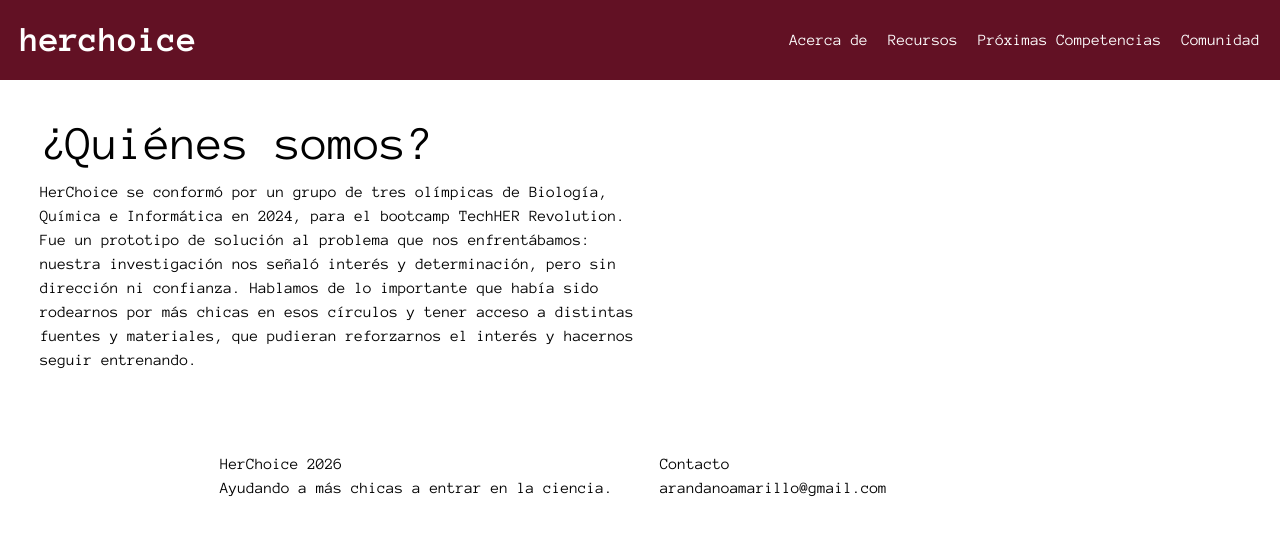
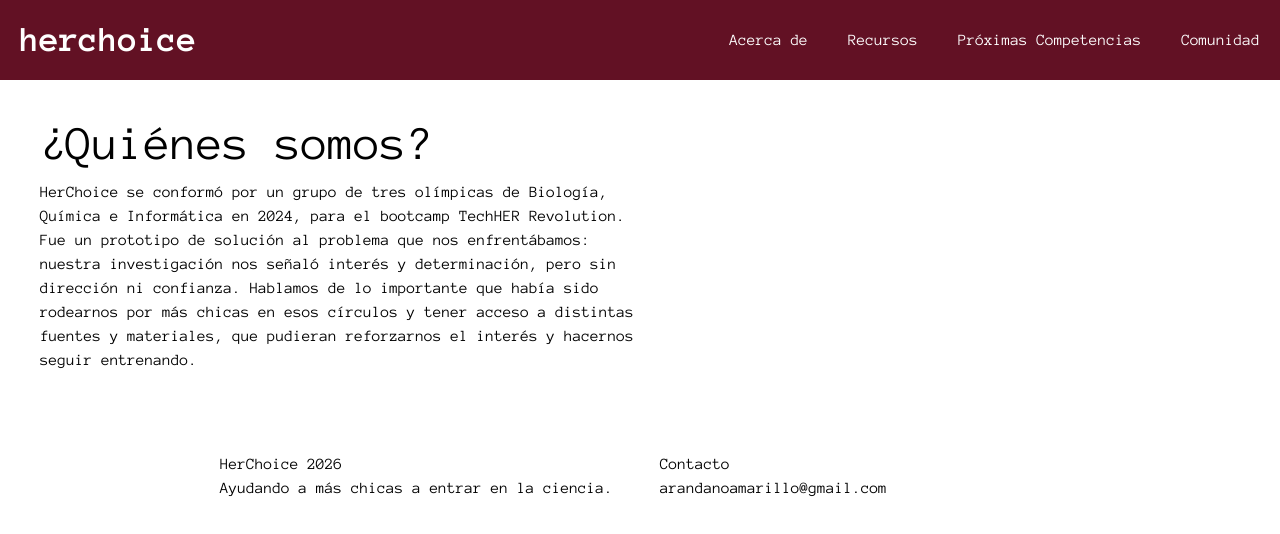
Before and after one commit to andraguoso/herchoice, a website: page about.html in a window 1280 px wide. Drawn offline with Linux system fonts and the light colour scheme.

Commit message:
separate navbar buttons further
gap-5 to gap-10

```diff
--- a/about.html
+++ b/about.html
@@ -12,7 +12,7 @@
 <body>
     <nav class="bg-crimson flex flex-row items-center p-5">
         <a href="index.html" class="text-white font-bold text-4xl">herchoice</a>
-        <div class="flex flex-row gap-5 ml-auto">
+        <div class="flex flex-row gap-10 ml-auto">
             <a class="text-white">Acerca de</a>
             <a class="text-white" href="recursos.html">Recursos</a>
             <a class="text-white" href="contests.html"> Próximas Competencias</a>
```
Also changed, not shown: comunidad.html (+1 -1 lines), contests.html (+1 -1 lines), recursos.html (+1 -1 lines).
